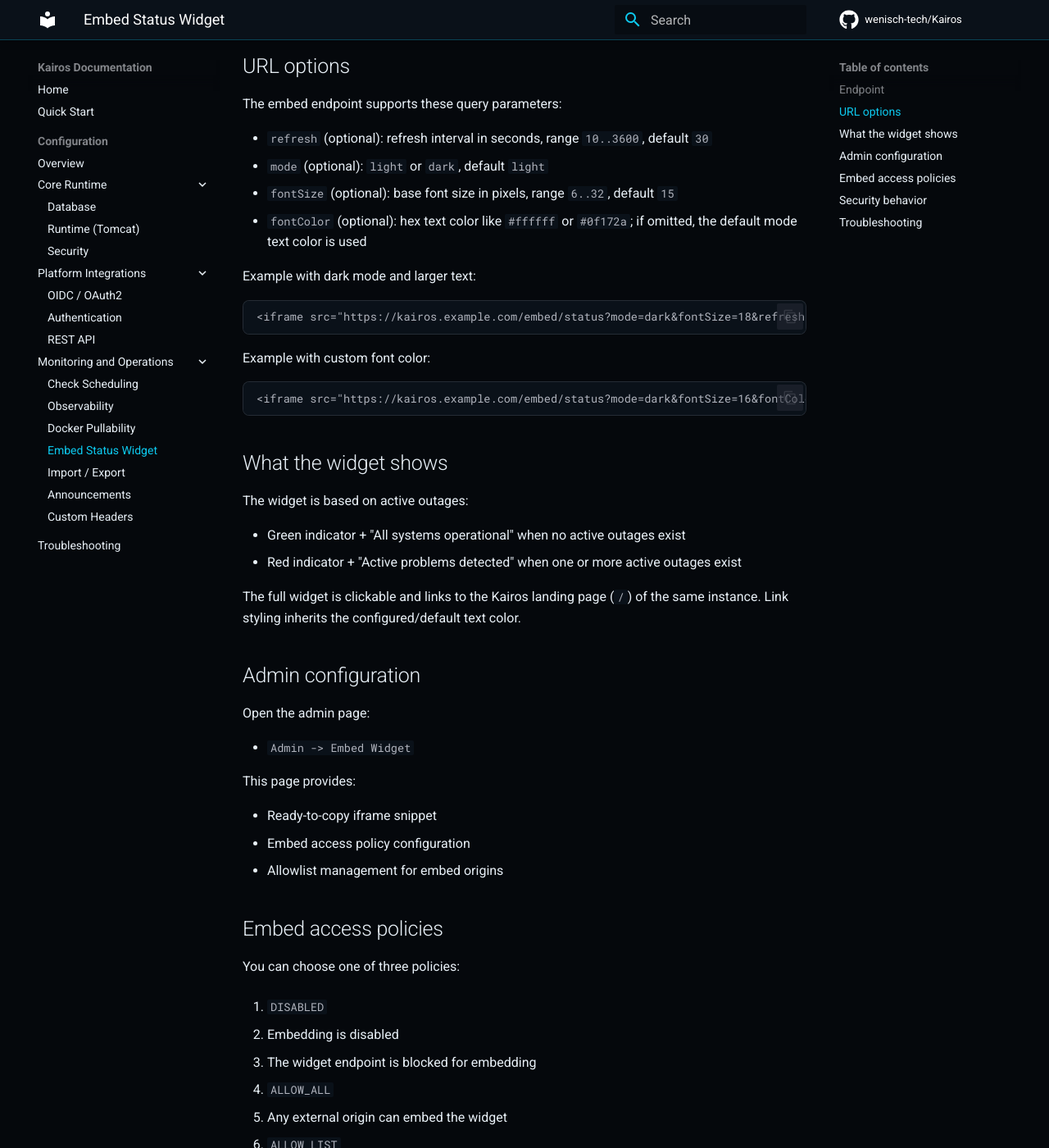
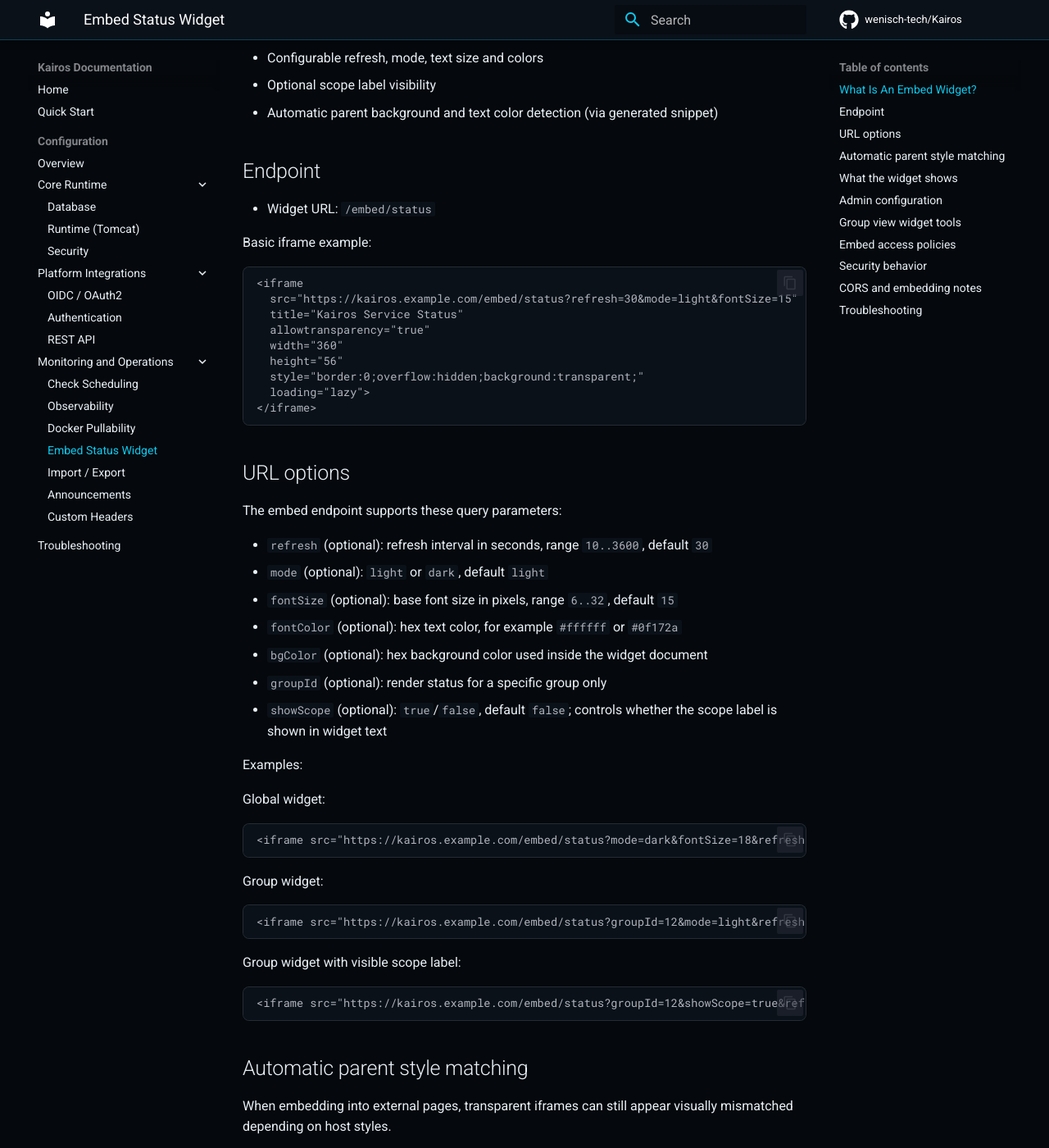
Before and after one commit to JFWenisch/Kairos, an MkDocs documentation site: the page built from docs/embed.md, in a window 1280 px wide and 1400 px high, scrolled down 633 px. Shown: the whole window at 82% size. Built offline with MkDocs 1.6.1 and Material for MkDocs 9.7.7, drawn with Linux system fonts in a browser that asks for light colours; comment, search, counter and statistics services are not loaded; some of the changed text lies outside the part shown.

Commit message:
feat: added support for group embedd and directly display on the respective group dashboards

````diff
--- a/docs/embed.md
+++ b/docs/embed.md
@@ -1,26 +1,44 @@
 # Embed Status Widget
 
-Kairos provides an embeddable status widget that can be included in external HTML pages via an iframe.
+Kairos provides an embeddable status widget that can be included in external HTML pages.
+
+## What Is An Embed Widget?
+
+An embed widget is a small, reusable UI element that you can place on another website or application (for example a company portal, status page, or documentation site).
+
+In Kairos, the embed widget is loaded through an iframe and shows a compact live status summary from your Kairos instance.
+
+Typical use cases:
+
+- Show current service health on a public website
+- Show internal system status in an intranet portal
+- Reuse one centralized status source across multiple pages
+
+The widget supports:
+
+- Global scope (all resources)
+- Group scope (single group)
+- Configurable refresh, mode, text size and colors
+- Optional scope label visibility
+- Automatic parent background and text color detection (via generated snippet)
 
 ## Endpoint
 
 - Widget URL: `/embed/status`
-- Optional query parameter: `refresh`
 
-Example:
+Basic iframe example:
 
 ```html
 <iframe
   src="https://kairos.example.com/embed/status?refresh=30&mode=light&fontSize=15"
   title="Kairos Service Status"
+  allowtransparency="true"
   width="360"
   height="56"
-  style="border:0;overflow:hidden;"
+  style="border:0;overflow:hidden;background:transparent;"
   loading="lazy">
 </iframe>
 ```
-
-`refresh` is in seconds and is clamped to `10..3600`.
 
 ## URL options
 
@@ -29,19 +47,42 @@ The embed endpoint supports these query parameters:
 - `refresh` (optional): refresh interval in seconds, range `10..3600`, default `30`
 - `mode` (optional): `light` or `dark`, default `light`
 - `fontSize` (optional): base font size in pixels, range `6..32`, default `15`
-- `fontColor` (optional): hex text color like `#ffffff` or `#0f172a`; if omitted, the default mode text color is used
+- `fontColor` (optional): hex text color, for example `#ffffff` or `#0f172a`
+- `bgColor` (optional): hex background color used inside the widget document
+- `groupId` (optional): render status for a specific group only
+- `showScope` (optional): `true`/`false`, default `false`; controls whether the scope label is shown in widget text
 
-Example with dark mode and larger text:
+Examples:
+
+Global widget:
 
 ```html
-<iframe src="https://kairos.example.com/embed/status?mode=dark&fontSize=18&refresh=30" title="Kairos Service Status" width="360" height="56" style="border:0;overflow:hidden;" loading="lazy"></iframe>
+<iframe src="https://kairos.example.com/embed/status?mode=dark&fontSize=18&refresh=30" title="Kairos Service Status" allowtransparency="true" width="360" height="56" style="border:0;overflow:hidden;background:transparent;" loading="lazy"></iframe>
 ```
 
-Example with custom font color:
+Group widget:
 
 ```html
-<iframe src="https://kairos.example.com/embed/status?mode=dark&fontSize=16&fontColor=%23ffffff&refresh=30" title="Kairos Service Status" width="360" height="56" style="border:0;overflow:hidden;" loading="lazy"></iframe>
+<iframe src="https://kairos.example.com/embed/status?groupId=12&mode=light&refresh=30" title="Kairos Group Status" allowtransparency="true" width="360" height="56" style="border:0;overflow:hidden;background:transparent;" loading="lazy"></iframe>
 ```
+
+Group widget with visible scope label:
+
+```html
+<iframe src="https://kairos.example.com/embed/status?groupId=12&showScope=true&refresh=30" title="Kairos Group Status" allowtransparency="true" width="360" height="56" style="border:0;overflow:hidden;background:transparent;" loading="lazy"></iframe>
+```
+
+## Automatic parent style matching
+
+When embedding into external pages, transparent iframes can still appear visually mismatched depending on host styles.
+
+The admin embed generator and group copy buttons now generate a script-based snippet that:
+
+- Detects nearest non-transparent ancestor background color
+- Detects nearest ancestor text color
+- Passes those values to widget URL as `bgColor` and `fontColor`
+
+Use this generated snippet when you want the widget to blend automatically with the host container.
 
 ## What the widget shows
 
@@ -50,19 +91,40 @@ The widget is based on active outages:
 - Green indicator + "All systems operational" when no active outages exist
 - Red indicator + "Active problems detected" when one or more active outages exist
 
-The full widget is clickable and links to the Kairos landing page (`/`) of the same instance. Link styling inherits the configured/default text color.
+Link target behavior:
+
+- Global widget links to dashboard (`/`)
+- Group widget links to the selected group view (`/groups/{id}`)
+
+Scope label:
+
+- Hidden by default
+- Displayed only when `showScope=true`
 
 ## Admin configuration
 
-Open the admin page:
+Open:
 
 - `Admin -> Embed Widget`
 
 This page provides:
 
-- Ready-to-copy iframe snippet
+- Ready-to-copy embed snippet
+- Live preview
+- Widget scope selector (all resources or a specific group)
+- Scope label toggle (default off)
+- Mode, font size, font color, refresh controls
 - Embed access policy configuration
 - Allowlist management for embed origins
+- Required cross-origin configuration for external embeds
+
+## Group view widget tools
+
+In group view, the header includes:
+
+- Live widget preview for the current group
+- Copy button for group embed snippet
+- Info button with embed requirements and docs link
 
 ## Embed access policies
 
@@ -80,7 +142,7 @@ You can choose one of three policies:
 3. `ALLOW_LIST`
 
 - Only configured origins may embed the widget
-- Origins are managed in the same admin page
+- Origins are managed on the same admin page
 - Origins must use full origin syntax, for example `https://status.example.com`
 
 Default policy for new setups is `ALLOW_ALL`.
@@ -90,18 +152,29 @@ Default policy for new setups is `ALLOW_ALL`.
 Kairos applies clickjacking protection headers as follows:
 
 - Non-embed pages keep `X-Frame-Options: SAMEORIGIN`
-- Embed page uses a `Content-Security-Policy: frame-ancestors ...` directive derived from the configured embed policy
+- Embed page uses `Content-Security-Policy: frame-ancestors ...` derived from embed policy
 
 Notes:
 
-- `X-Frame-Options` cannot represent an allowlist of multiple domains
-- Therefore allowlist mode is enforced with CSP `frame-ancestors`
+- `X-Frame-Options` cannot represent multi-origin allowlists
+- Allowlist mode is therefore enforced using CSP `frame-ancestors`
+
+## CORS and embedding notes
+
+Embedding across origins requires correct browser/security setup:
+
+- CORS and embed access must be configured by an admin in Settings before cross-origin embedding works
+- In Kairos, configure this in `Admin -> Embed Widget` (policy and allowed origins)
+- Configure embed policy (`ALLOW_ALL` or `ALLOW_LIST`) appropriately
+- In `ALLOW_LIST` mode, ensure parent page origin exactly matches a configured origin (scheme, host, and port)
+- If your deployment uses additional CORS/front-proxy controls, ensure they do not block iframe loading
 
 ## Troubleshooting
 
-If embedding does not work:
+If embedding does not work as expected:
 
-- Verify the embed policy is not `DISABLED`
-- In `ALLOW_LIST` mode, confirm the parent page origin exactly matches a configured origin (scheme, host, and port)
+- Verify embed policy is not `DISABLED`
+- In `ALLOW_LIST` mode, verify parent origin is configured exactly
 - Check browser console for CSP `frame-ancestors` violations
-- Confirm reverse proxy/CDN does not overwrite security headers
+- Confirm reverse proxy/CDN does not override security headers
+- If colors still look off, use the generated auto-detection snippet instead of a plain static iframe
````
Also changed, not shown: src/main/resources/static/css/kairos.css (+62 -0 lines), src/main/resources/static/js/kairos.js (+219 -6 lines), src/main/resources/templates/admin/embed.html (+203 -4 lines), src/main/resources/templates/embed-status.html (+15 -15 lines), src/main/resources/templates/group-dashboard.html (+26 -0 lines), src/main/resources/templates/index.html (+28 -0 lines), 2 other files.
